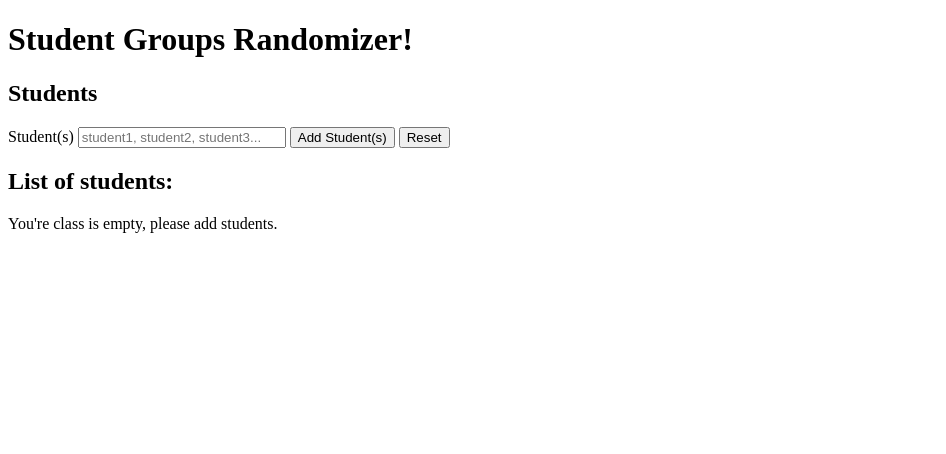
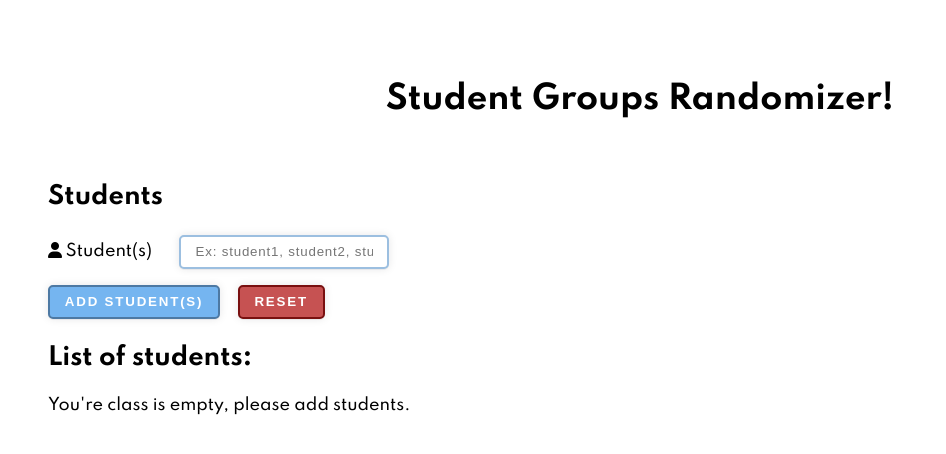
Before and after one commit to filipe-freire/student-groups-randomizer, a Svelte app: page / in a window 1280 px wide. Shown: the top 454 px of the page, without its empty margins (0-946 px from the left). Built offline with nearby package versions, Linux system fonts and the light colour scheme.

Commit message:
Add notifications on click & Improve layout

```diff
--- a/index.html
+++ b/index.html
@@ -5,7 +5,34 @@
   <meta charset="UTF-8" />
   <link rel="icon" href="/favicon.ico" />
   <meta name="viewport" content="width=device-width, initial-scale=1.0" />
+  <link rel="preconnect" href="https://fonts.googleapis.com">
+  <link rel="preconnect" href="https://fonts.gstatic.com" crossorigin>
+  <link href="https://fonts.googleapis.com/css2?family=Spartan:wght@100;300;500;700&display=swap" rel="stylesheet">
+  <script src="https://kit.fontawesome.com/91032c5751.js" crossorigin="anonymous"></script>
   <title>Student Groups Randomizer</title>
+  <style>
+    *,
+    ::before,
+    ::after {
+      box-sizing: border-box;
+      margin: 0;
+      padding: 0;
+    }
+
+    html {
+      font-family: 'Spartan', sans-serif;
+    }
+
+    ol,
+    ul {
+      list-style-position: inside;
+      padding-left: 1em;
+    }
+
+    li+li {
+      margin-top: .5em;
+    }
+  </style>
 </head>
 
 <body>
--- a/src/App.svelte
+++ b/src/App.svelte
@@ -1,4 +1,7 @@
 <script lang="ts">
+  import { notifications } from "./notifications";
+  import Toast from "./components/Toast.svelte";
+
   function generateRandomNumber(lower: number, upper: number) {
     return Math.floor(Math.random() * (upper + 1 - lower)) + lower;
   }
@@ -52,10 +55,13 @@
     });
 
     navigator.clipboard.writeText(string);
+    notifications.success("Groups successfully copied to clipboard! 🎉", 3000);
   }
   function resetData() {
     students.length = 0;
     groups.length = 0;
+
+    notifications.info("Data was cleared! ✅", 3000);
   }
 
   let studentsInput = "";
@@ -72,29 +78,35 @@
   <!-- Check LocalStorage for previous saved class and display btn -->
   {#if window.localStorage.getItem("class")}
     <button on:click={() => loadPreviousClass()}>Load previous class</button>
+    <br />
   {/if}
+  <Toast />
 
-  <label for="addStudent">Student(s)</label>
+  <div class="inputContainer">
+    <label for="addStudent"><i class="fas fa-user" /> Student(s) </label>
     <input
-    style="width: 200px;"
       id="addStudent"
       type="text"
-    placeholder="student1, student2, student3..."
+      placeholder="Ex: student1, student2, student3..."
       bind:value={studentsInput}
       on:keyup={(e) => handleReturn(e)}
     />
+  </div>
 
   <button on:click={() => createClass()}>Add Student(s)</button>
-  <button on:click={() => resetData()}>Reset</button>
+  <button class="danger" on:click={() => resetData()}>Reset</button>
   <br />
 
   <!-- Set Number of Group Members -->
   {#if students.length > 1}
+    <div class="inputContainer">
       <label for="numOfMembers"
         >How many members do you want the groups to have?</label
       >
       <input id="numOfMembers" bind:value={numOfMembers} type="number" />
+    </div>
     <button on:click={() => createGroups()}>Create groups</button>
+    <button class="save" on:click={() => saveClass()}> Save Class! </button>
   {/if}
 
   <!-- Students on the list -->
@@ -107,19 +119,112 @@
         <li>{student}</li>
       {/each}
     </ol>
-    <button on:click={() => saveClass()}> Save Class! </button>
   {/if}
 
   <!-- Final Groups -->
   {#if groups.length}
     <h2>Final Groups</h2>
     {#each groups as group, i}
-      <p><b>Group {i + 1}</b>: {group.join(" - ")}</p>
+      <p class="group"><b>Group {i + 1}</b>: {group.join(" - ")}</p>
     {/each}
 
     <!-- Copy Groups to Clipboard -->
     <button on:click={() => copyGroupsToClipboard()}
-      >Copy Groups to Clipboard</button
+      >Copy Groups to Clipboard!</button
     >
   {/if}
 </main>
+
+<style>
+  main {
+    max-width: 1440px;
+    margin: 0 auto;
+    padding: 1em 3rem 3em;
+  }
+  h1 {
+    text-align: center;
+    margin: 2em auto;
+  }
+  h2 {
+    margin: 1em auto;
+  }
+  button {
+    padding: 1ch 2ch;
+    border: 2px solid hsl(209, 36%, 47%);
+    background-color: hsl(209, 80%, 70%);
+    color: hsl(0, 0%, 100%);
+    font-weight: 600;
+    border-radius: 5px;
+    text-transform: uppercase;
+    letter-spacing: 1.8px;
+    box-shadow: rgba(17, 17, 26, 0.05) 0px 1px 0px,
+      rgba(17, 17, 26, 0.1) 0px 0px 8px;
+    cursor: pointer;
+    transition: all 100ms ease-out;
+  }
+  button + button {
+    margin-left: 1em;
+  }
+  button:focus,
+  button:hover,
+  button:active {
+    border: 2px solid hsl(209, 46%, 23%);
+    background-color: hsl(209, 60%, 50%);
+  }
+
+  button:hover {
+    transform: translateY(-3px);
+  }
+  button.danger {
+    border: 2px solid hsl(0, 76.6%, 26.9%);
+    background-color: hsl(0, 50.4%, 55%);
+  }
+  button.danger:hover,
+  button.danger:active {
+    border: 2px solid hsl(0, 66%, 19%);
+    background-color: hsl(0, 76%, 40%);
+  }
+
+  button.save {
+    background-color: hsl(98, 38%, 50%);
+    border: 2px solid hsl(120, 83%, 25%);
+  }
+  button.save:hover,
+  button.save:active {
+    background-color: hsl(98, 38%, 40%);
+    border: 2px solid hsl(104.7, 64.6%, 15.5%);
+  }
+
+  input {
+    padding: 1ch 2ch;
+    border: 2px solid rgb(156, 191, 224);
+    border-radius: 5px;
+    letter-spacing: 0.8px;
+    box-shadow: rgba(17, 17, 26, 0.05) 0px 1px 0px,
+      rgba(17, 17, 26, 0.1) 0px 0px 8px;
+  }
+
+  input[type="number"] {
+    border: 2px solid hsla(263, 48%, 54%, 0.8);
+  }
+
+  .inputContainer {
+    margin-top: 1em;
+    margin-bottom: 1em;
+    display: flex;
+    align-items: center;
+  }
+  .inputContainer > input {
+    margin-left: 2em;
+  }
+
+  p.group {
+    font-size: 1.1rem;
+  }
+  p.group + p.group {
+    margin-top: 1em;
+  }
+  p.group:last-of-type {
+    margin-bottom: 1em;
+  }
+</style>
--- /dev/null
+++ b/src/components/Toast.svelte
@@ -0,0 +1,56 @@
+<script>
+  import { flip } from "svelte/animate";
+  import { fly } from "svelte/transition";
+  import { notifications } from "../notifications.js";
+
+  export let themes = {
+    danger: "#E26D69",
+    success: "#84C991",
+    warning: "#f0ad4e",
+    info: "#5bc0de",
+    default: "#aaaaaa",
+  };
+</script>
+
+<div class="notifications">
+  {#each $notifications as notification (notification.id)}
+    <div
+      animate:flip
+      class="toast"
+      style="background: {themes[notification.type]};"
+      transition:fly={{ y: 30 }}
+    >
+      <div class="content">{notification.message}</div>
+      {#if notification.icon}<i class={notification.icon} />{/if}
+    </div>
+  {/each}
+</div>
+
+<style>
+  .notifications {
+    position: fixed;
+    top: 10px;
+    left: 0;
+    right: 0;
+    margin: 0 auto;
+    padding: 0;
+    z-index: 9999;
+    display: flex;
+    flex-direction: column;
+    justify-content: flex-start;
+    align-items: center;
+    pointer-events: none;
+  }
+
+  .toast {
+    flex: 0 0 auto;
+    margin-bottom: 10px;
+  }
+
+  .content {
+    padding: 10px;
+    display: block;
+    color: white;
+    font-weight: 500;
+  }
+</style>
--- /dev/null
+++ b/src/notifications.js
@@ -0,0 +1,47 @@
+import { writable, derived } from "svelte/store";
+
+const TIMEOUT = 3000;
+
+function createNotificationStore(timeout) {
+  const _notifications = writable([]);
+
+  function send(message, type = "default", timeout) {
+    _notifications.update((state) => {
+      return [...state, { id: id(), type, message, timeout }];
+    });
+  }
+
+  let timers = [];
+
+  const notifications = derived(_notifications, ($_notifications, set) => {
+    set($_notifications);
+    if ($_notifications.length > 0) {
+      const timer = setTimeout(() => {
+        _notifications.update((state) => {
+          state.shift();
+          return state;
+        });
+      }, $_notifications[0].timeout);
+      return () => {
+        clearTimeout(timer);
+      };
+    }
+  });
+  const { subscribe } = notifications;
+
+  return {
+    subscribe,
+    send,
+    default: (msg, timeout) => send(msg, "default", timeout),
+    danger: (msg, timeout) => send(msg, "danger", timeout),
+    warning: (msg, timeout) => send(msg, "warning", timeout),
+    info: (msg, timeout) => send(msg, "info", timeout),
+    success: (msg, timeout) => send(msg, "success", timeout),
+  };
+}
+
+function id() {
+  return "_" + Math.random().toString(36).substr(2, 9);
+}
+
+export const notifications = createNotificationStore();
```
Lines whose indentation alone changed are shown as unchanged.
